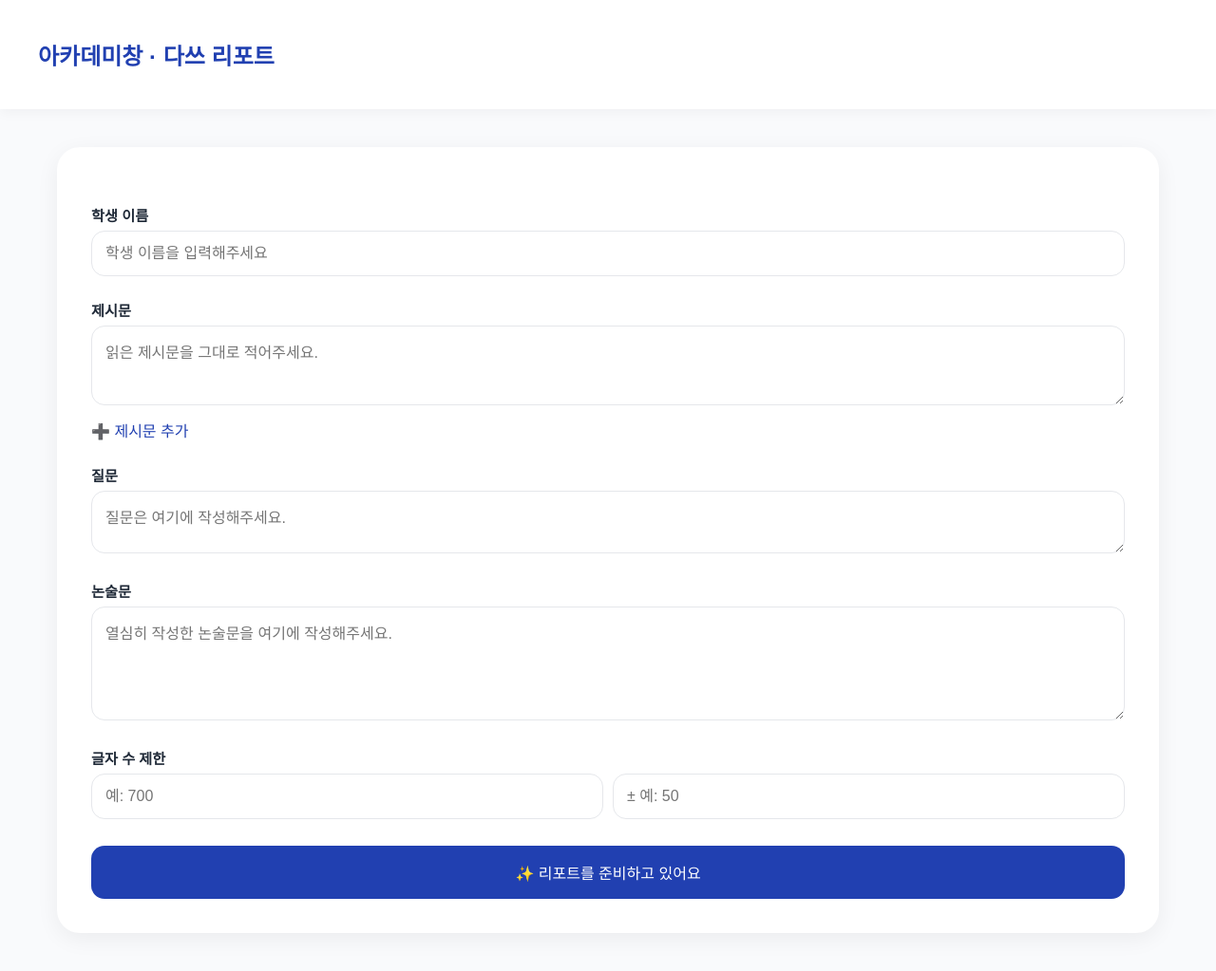
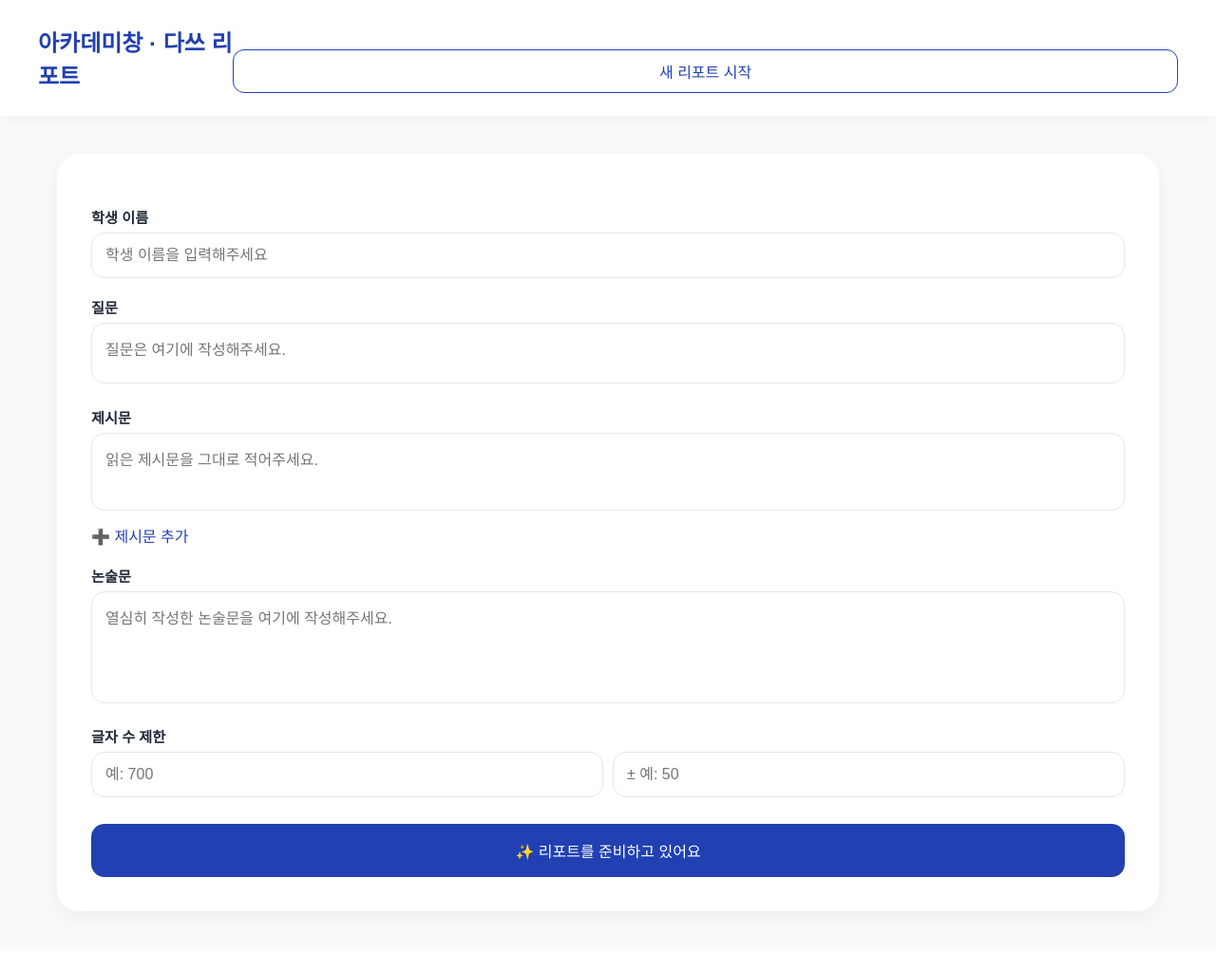
Before and after one commit to cho-huiseong/flask-essay-review, a Flask app: page / in a window 1280 px wide. Shown: the whole page at 95% size. After the commit the page ends 967 px from the top, so only its background shows below. Run offline with Flask 3, Linux system fonts and the light colour scheme; some libraries are stand-ins or nearby versions; some web fonts are replaced.

Commit message:
update: 프롬프트 강화 및 새 리포트 버튼 추가

```diff
--- a/app.py
+++ b/app.py
@@ -5,13 +5,14 @@ import os
 import re
 import json
 
-app = Flask(__name__)
+app = Flask(__name__, template_folder=".")
 CORS(app)
 
 client = OpenAI(api_key=os.getenv("OPENAI_API_KEY"))
 
 @app.route("/")
 def index():
+    # 템플릿 폴더를 현재 경로로 지정했으므로 index.html을 그대로 렌더링
     return render_template("index.html")
 
 @app.route("/review", methods=["POST"])
@@ -23,27 +24,38 @@ def review():
     char_base = data.get("charBase")
     char_range = data.get("charRange")
 
-    labels = ['가','나','다','라','마','바']
+    labels = ['가','나','다','라','마','바','사','아','자','차']
     passage_text = "\n".join([f"제시문 <{labels[i]}>: {p}" for i, p in enumerate(passages)])
 
-    try:
-        base = int(char_base)
-        delta = int(char_range)
-        min_chars = base - delta
-        max_chars = base + delta
-    except:
-        min_chars = 0
-        max_chars = 9999
+    # 글자수 제한은 '현 상태 유지' (차단 없음)
 
     prompt = f"""
 당신은 초등학생을 가르치는 논술 선생님입니다.
 
 다음은 논술 평가 기준입니다:
 
-[논리력] 논제가 물어본 것에 답했는가? 주장을 밝혔는가? 주장에 적절한 까닭을 밝혔는가?
-[독해력] 제시문에 있는 내용으로만 구성되었는가? 제시문 분석이 올바르게 이루어졌는가?
-[구성력] 문단 들여쓰기, 구분이 확실하게 되어 있는가? 논리적 흐름이 방해되지 않는가?
-[표현력] 문법에 맞는 문장을 구사했는가? 적절한 어휘를 사용했는가? 맞춤법 표기가 틀리지 않았는가?
+[논리력]
+- 논제가 요구한 질문에 정확히 답했는가?
+- 글의 주장이 분명하게 드러났는가?
+- 제시문을 활용하여 주장을 뒷받침했는가?
+- 글 전체가 읽는 사람을 충분히 설득할 수 있을 만큼 논리적으로 전개되었는가?
+- ❗ 근거가 없거나 근거가 약하거나, 설득력이 부족한 경우에는 반드시 크게 감점하라 (0~4점 이하).
+
+[독해력]
+- 제시문 속 핵심 내용을 올바르게 요약하거나 인용했는가?
+- 질문에 대한 답변이 글 속에서 명확하게 드러났는가?
+- 제시문을 근거로 삼아 논지를 전개했는가?
+- ❗ 제시문 외의 배경지식이나 외부 정보를 활용한 경우에는 반드시 크게 감점하라 (0~4점 이하).
+
+[구성력]
+- 문단 구분과 들여쓰기가 잘 되어 있는가?
+- 글 전체의 논리적 흐름이 자연스럽고 방해되지 않는가?
+
+[표현력]
+- 문법에 맞는 문장을 구사했는가?
+- 적절한 어휘를 사용했는가?
+- 맞춤법이 틀리지 않았는가?
+- 문장이 어색하거나 문법적으로 잘못된 경우(비문)는 감점하라.
 
 ---
 
@@ -66,15 +78,15 @@ def review():
 
 [독해력]
 점수: (정수만)
-이유: ...
+이유: (한 문장 이상 구체적으로 작성)
 
 [구성력]
 점수: (정수만)
-이유: ...
+이유: (한 문장 이상 구체적으로 작성)
 
 [표현력]
 점수: (정수만)
-이유: ...
+이유: (한 문장 이상 구체적으로 작성)
 
 ❗ 다른 형식은 사용하지 말고 위와 같이 숫자 점수와 이유를 항목별로 분리해서 반드시 작성하세요.
 예시답안은 지금 작성하지 마세요.
@@ -92,7 +104,6 @@ def review():
         )
 
         content = response.choices[0].message.content
-        print("\n📥 GPT 평가 응답:\n", content)
 
         sections = {"논리력": {}, "독해력": {}, "구성력": {}, "표현력": {}}
         current = None
@@ -111,7 +122,9 @@ def review():
                 if "이유" in line:
                     sections[current]["reason"] = line.split(":", 1)[-1].strip()
                 elif "reason" not in sections[current]:
-                    sections[current]["reason"] = line
+                    # 이유 줄 다음 줄 등도 수집
+                    prev = sections[current].get("reason", "")
+                    sections[current]["reason"] = (prev + " " + line).strip()
 
         for k in sections:
             sections[k].setdefault("score", 0)
@@ -123,7 +136,7 @@ def review():
         })
 
     except Exception as e:
-        print("❗예외 발생 (전체 try):", str(e), flush=True)
+        print("❗예외 발생 (review):", str(e), flush=True)
         return jsonify({"error": str(e)}), 500
 
 
@@ -135,6 +148,7 @@ def example():
     essay = data.get('essay', '')
     retry = data.get('retryConfirmed', False)
 
+    # 글자 수 기본값/범위: 기존 동작 유지
     try:
         char_base = int(data.get('charBase')) if data.get('charBase') else 600
         char_range = int(data.get('charRange')) if data.get('charRange') else 100
@@ -143,7 +157,10 @@ def example():
         char_range = 100
 
     min_chars = char_base - char_range
+    max_chars = char_base + char_range
+
     if retry:
+        # 재요청 시 기준 상향은 유지 (기존 코드와 동일한 느낌으로 동작)
         min_chars += 100
         print(f"🔁 재요청으로 기준 글자 수 증가: {min_chars}자 이상")
 
@@ -152,10 +169,10 @@ def example():
 
 1. 학생의 논술문을 기반으로, 평가 기준을 고려하여 예시답안을 작성하십시오.
 - 문체는 고등학교 논술 평가에 적합하게 단정하고 객관적인 서술을 유지하십시오.
-- 예시답안은 제시문에 포함된 정보와 주장 흐름을 중심으로 구성하십시오.
+- 예시답안은 반드시 제시문에 포함된 정보와 주장 흐름만으로 구성하십시오.
 - 제시문 정보를 해석·조합하여 논지를 전개해야 합니다.
-- 제시문 외의 배경지식은 사용하지 마십시오.
-- 모든 주장과 근거는 제시문에서 출발한 내용이어야 합니다.
+- ❗ 제시문 밖의 배경지식, 상식, 사례, 정의 등을 활용하면 오답으로 간주합니다. (즉시 무효 처리)
+- 모든 주장과 근거는 반드시 제시문에서만 취해야 합니다.
 - 예시답안 서두에 질문에 대한 명확한 답변을 반드시 제시하십시오.
 - 글자 수는 학생이 작성한 논술문 기준({char_base} ± {char_range}자) 내에서 작성하십시오.
 
@@ -182,54 +199,67 @@ def example():
 """
 
     messages = [
-        {"role": "system", "content": "너는 고등학생 논술 첨삭 선생님이야."},
+        {"role": "system", "content":
+         "너는 고등학생 논술 첨삭 선생님이다. "
+         "예시답안과 비교설명 작성 시 제시문 밖의 배경지식/사실/사례 사용은 절대 금지다. "
+         "이를 사용하면 오답으로 간주된다. "
+         "모든 주장과 근거는 반드시 입력된 제시문에서만 취한다. "
+         "출력은 반드시 JSON만 사용한다."
+        },
         {"role": "user", "content": initial_prompt}
     ]
 
     parsed = {}
     example_text = ""
+    comparison_text = ""
     max_attempts = 2
 
     for attempt in range(max_attempts):
-        res = client.chat.completions.create(
-            model="gpt-4-turbo",
-            messages=messages,
-            temperature=0.7,
-            max_tokens=2000
-        )
-        content = res.choices[0].message.content
-        print("🧾 GPT 응답 원문:\n", content)
+        try:
+            res = client.chat.completions.create(
+                model="gpt-4-turbo",
+                messages=messages,
+                temperature=0.7,
+                max_tokens=2000
+            )
+            content = res.choices[0].message.content
+            print("🧾 GPT 응답 원문:\n", content)
 
-        try:
             parsed = json.loads(content)
             new_example = parsed.get("example", "")
-            print("✅ 예시답안 글자 수:", len(new_example))
+            new_comparison = parsed.get("comparison", "")
 
-            if len(new_example) >= min_chars or attempt == max_attempts - 1:
+            # 길이 검증: 최소/최대 모두 확인
+            length_ok = (len(new_example) >= min_chars and len(new_example) <= max_chars)
+
+            if length_ok or attempt == max_attempts - 1:
                 example_text = new_example
+                comparison_text = new_comparison
                 break
 
-            messages.append({"role": "assistant", "content": new_example})
+            # 재시도 프롬프트 보강
+            messages.append({"role": "assistant", "content": content})
             messages.append({
                 "role": "user",
                 "content": (
-                    f"이전 예시답안은 {len(new_example)}자입니다. 아래 조건을 지켜 다시 작성하십시오:\n"
-                    f"- 반드시 {min_chars + (attempt + 1) * 100}자 이상 작성하십시오\n"
-                    f"- 주장과 근거를 추가하고 예시를 확장하십시오\n"
-                    f"- 논리 흐름과 문체는 유지하십시오"
+                    f"방금 예시답안 길이 {len(new_example)}자입니다. "
+                    f"반드시 {min_chars}자 이상 {max_chars}자 이하로, 제시문 내용만 활용하여 다시 작성하십시오. "
+                    f"배경지식/외부 정보를 사용하면 무효입니다."
                 )
             })
+
         except json.JSONDecodeError:
             print("❌ JSON 파싱 실패:\n", content)
+            # 형식 위반 시 재시도
             continue
-
-    example_text = parsed.get("example", "")
-    comparison_text = parsed.get("comparison", "")
+        except Exception as e:
+            print("❗예외 발생 (example):", str(e), flush=True)
+            return jsonify({"error": str(e)}), 500
 
     return jsonify({
         "example": example_text,
         "comparison": comparison_text,
-        "length_valid": len(example_text) >= min_chars,
+        "length_valid": (len(example_text) >= min_chars and len(example_text) <= max_chars),
         "length_actual": len(example_text)
     })
 
--- a/templates/index.html
+++ b/templates/index.html
@@ -37,7 +37,18 @@
       font-size: 1.5rem;
       color: var(--primary);
       font-weight: 700;
+      margin: 0;
     }
+    header .ghost{
+      background: transparent;
+      color: var(--primary);
+      border: 1px solid var(--primary);
+      padding: 10px 14px;
+      border-radius: 12px;
+      cursor: pointer;
+    }
+    header .ghost:hover{ background: rgba(33,64,177,0.06);}
+
     .layout {
       display: flex;
       flex-wrap: wrap;
@@ -55,7 +66,7 @@
     }
     label {
       font-weight: 600;
-      margin-top: 1.5rem;
+      margin-top: 1.2rem;
       display: block;
       font-size: 0.95rem;
     }
@@ -68,6 +79,8 @@
       background: white;
       font-size: 1rem;
       transition: border 0.2s;
+      resize: none; /* auto-resize 적용을 위해 수동 리사이즈 비활성화 */
+      overflow: hidden; /* 스크롤 숨김 */
     }
     textarea:focus, input:focus {
       outline: none;
@@ -88,20 +101,6 @@
     button:hover {
       background-color: #1a2f91;
     }
-    .stat-line {
-      margin-top: 12px;
-      font-size: 0.95rem;
-    }
-    .stat-bar {
-      height: 10px;
-      background: #e0e7ff;
-      border-radius: 5px;
-      overflow: hidden;
-    }
-    .stat-fill {
-      height: 10px;
-      background: var(--primary);
-    }
     .fade {
       opacity: 0;
       transform: translateY(20px);
@@ -114,41 +113,45 @@
   </style>
 </head>
 <body>
-  <header><h1>아카데미창 · 다쓰 리포트</h1></header>
+  <header>
+    <h1>아카데미창 · 다쓰 리포트</h1>
+    <!-- 우측 상단 새 리포트 버튼 -->
+    <button id="resetBtn" onclick="resetAll()" class="ghost">새 리포트 시작</button>
+  </header>
+
   <div class="layout" id="mainSection">
     <div class="left">
       <label>학생 이름</label>
       <input id="studentName" type="text" placeholder="학생 이름을 입력해주세요" />
+
+      <!-- 🔁 입력 순서 변경: 질문을 제시문보다 위로 -->
+      <label>질문</label>
+      <textarea id="question" rows="2" placeholder="질문은 여기에 작성해주세요."></textarea>
+
       <label>제시문</label>
       <div id="passages">
         <textarea class="passage" rows="3" placeholder="읽은 제시문을 그대로 적어주세요."></textarea>
       </div>
       <div class="add-passage" onclick="addPassage()" style="margin-top:10px; color:var(--primary); cursor:pointer;">➕ 제시문 추가</div>
-      <label>질문</label>
-      <textarea id="question" rows="2" placeholder="질문은 여기에 작성해주세요."></textarea>
+
       <label>논술문</label>
       <textarea id="essay" rows="5" placeholder="열심히 작성한 논술문을 여기에 작성해주세요." oninput="updateCharCount()"></textarea>
       <div id="charCount" style="margin-top:6px; font-size:0.9rem; color:#555;"></div>
+
       <label>글자 수 제한</label>
       <div style="display:flex; gap:10px;">
         <input id="charBase" type="number" placeholder="예: 700" />
         <input id="charRange" type="number" placeholder="± 예: 50" />
       </div>
+
       <button onclick="submitEssay()">✨ 리포트를 준비하고 있어요</button>
       <div id="loading" style="display:none; margin-top:12px;">⏳ 학생의 글을 정성껏 읽고 있어요</div>
       <div id="error" style="display:none; color:red; margin-top:12px;">⚠️ 문제가 발생했어요. 다시 시도해볼까요?</div>
     </div>
+
     <div class="right fade" id="resultCard" style="display:none">
       <h3>📋 학생의 역량, 이렇게 정리했어요</h3>
       <div id="evalSummary"></div>
-      <div class="stat-line">🧠 논리력</div>
-      <div class="stat-bar"><div class="stat-fill" id="logicBar"></div></div>
-      <div class="stat-line">📖 독해력</div>
-      <div class="stat-bar"><div class="stat-fill" id="readingBar"></div></div>
-      <div class="stat-line">🧱 구성력</div>
-      <div class="stat-bar"><div class="stat-fill" id="structureBar"></div></div>
-      <div class="stat-line">🗣 표현력</div>
-      <div class="stat-bar"><div class="stat-fill" id="expressionBar"></div></div>
       <button onclick="showExample()">💡 다른 방식의 접근도 살펴보세요</button>
     </div>
   </div>
@@ -161,7 +164,7 @@
       <h3>🔍 학생의 논술문과 비교한 분석이에요</h3>
       <p id="comparisonBox"></p>
       <p id="lengthWarning" style="color: red; font-size: 0.9rem; display: none;"></p>
-      <div id="retryButtonBox" style="display: none; margin-top: 10px;">
+      <div id="retryButtonBox" style="display: none; margin-top: 10px; gap: 8px;">
         <button onclick="handleRetryResponse(true)">예</button>
         <button onclick="handleRetryResponse(false)">아니요</button>
       </div>
@@ -169,15 +172,35 @@
       <button onclick="backToMain()">🔙 다시 입력하러 가기</button>
     </div>
   </div>
+
   <script>
     let savedScores = [], savedReasons = {}, savedExample = '', savedComparison = '';
+    let scoreChart = null;
     const today = new Date().toISOString().split('T')[0];
-    let retryConfirmed = false;
 
+    // ----- auto-resize -----
+    function autoResize(el){
+      el.style.height = "auto";
+      el.style.height = el.scrollHeight + "px";
+    }
+    function bindAutoResizeToAll(){
+      document.querySelectorAll("textarea").forEach(t=>{
+        // 중복 바인딩 방지
+        if (!t.dataset.autoresizeBound){
+          t.addEventListener("input", ()=>autoResize(t));
+          t.dataset.autoresizeBound = "1";
+          autoResize(t); // 초기 호출
+        }
+      });
+    }
+    document.addEventListener("DOMContentLoaded", bindAutoResizeToAll);
+
+    // ----- UI helpers -----
     function addPassage() {
       const wrapper = document.createElement("div");
       wrapper.innerHTML = '<textarea class="passage" rows="3" placeholder="읽은 제시문을 그대로 적어주세요."></textarea>';
       document.getElementById("passages").appendChild(wrapper);
+      bindAutoResizeToAll();
     }
 
     function updateCharCount() {
@@ -185,11 +208,38 @@
       document.getElementById("charCount").textContent = `현재까지 작성한 글자 수: ${count}자`;
     }
 
+    function resetAll(){
+      // 입력값 초기화
+      document.getElementById("studentName").value = "";
+      document.getElementById("question").value = "";
+      document.getElementById("essay").value = "";
+      document.getElementById("charBase").value = "";
+      document.getElementById("charRange").value = "";
+      document.getElementById("charCount").textContent = "";
+
+      // 제시문 한 칸만 남기기
+      const pWrap = document.getElementById("passages");
+      pWrap.innerHTML = '<textarea class="passage" rows="3" placeholder="읽은 제시문을 그대로 적어주세요."></textarea>';
+      bindAutoResizeToAll();
+
+      // 상태/결과 초기화
+      savedScores = []; savedReasons = {}; savedExample = ""; savedComparison = "";
+      document.getElementById("resultCard").style.display = "none";
+      document.getElementById("exampleSection").style.display = "none";
+      document.getElementById("mainSection").style.display = "flex";
+      document.getElementById("loading").style.display = "none";
+      document.getElementById("error").style.display = "none";
+
+      // 차트 제거
+      if (scoreChart) { scoreChart.destroy(); scoreChart = null; }
+    }
+
+    // ----- API calls -----
     async function submitEssay() {
-      const name = document.getElementById("studentName").value;
+      const name = document.getElementById("studentName").value.trim();
       const passages = [...document.querySelectorAll(".passage")].map(p => p.value).filter(p => p.trim());
-      const question = document.getElementById("question").value;
-      const essay = document.getElementById("essay").value;
+      const question = document.getElementById("question").value.trim();
+      const essay = document.getElementById("essay").value.trim();
       const charBase = document.getElementById("charBase").value;
       const charRange = document.getElementById("charRange").value;
 
@@ -208,27 +258,56 @@
           body: JSON.stringify({ passages, question, essay, charBase, charRange })
         });
         const result = await res.json();
+        if (!res.ok) throw new Error(result.error || "서버 오류");
+
         savedScores = result.scores;
         savedReasons = result.reasons;
 
-        const labels = ['논리력','독해력','구성력','표현력'];
-        const bars = ['logicBar', 'readingBar', 'structureBar', 'expressionBar'];
+        // 결과 렌더링
+        document.getElementById("resultCard").style.display = "block";
+        setTimeout(() => document.getElementById("resultCard").classList.add("show"), 30);
 
-        document.getElementById("evalSummary").innerHTML = labels.map((label, i) =>
-          `<div class='score-block'><strong>${label} (${savedScores[i]}점)</strong>${savedReasons[label]}</div>`
-        ).join('');
+        document.getElementById("evalSummary").innerHTML = `
+          <div style="display: grid; grid-template-columns: 1fr 1fr; gap: 20px;">
+            ${['논리력','독해력','구성력','표현력'].map((label, i) => `
+              <div style="background:white; border-radius:16px; padding:20px; box-shadow:0 4px 12px rgba(0,0,0,0.06);">
+                <h4 style="margin:0 0 12px; font-size:1.1rem;">${label} (${savedScores[i]}점)</h4>
+                <p style="margin:0; color:#4b5563; line-height:1.5;">${savedReasons[label]}</p>
+              </div>
+            `).join('')}
+          </div>
+          <div style="margin-top: 40px;">
+            <canvas id="scoreChart" height="300"></canvas>
+          </div>
+        `;
 
-        bars.forEach((barId, i) => {
-          document.getElementById(barId).style.width = `${savedScores[i] * 10}%`;
+        const ctx = document.getElementById("scoreChart").getContext("2d");
+        if (scoreChart) scoreChart.destroy();
+        scoreChart = new Chart(ctx, {
+          type: "bar",
+          data: {
+            labels: ["논리력", "독해력", "구성력", "표현력"],
+            datasets: [{
+              label: "점수",
+              data: savedScores,
+              backgroundColor: ["#6366f1", "#3b82f6", "#f59e0b", "#10b981"],
+              borderRadius: 8,
+              barThickness: 40
+            }]
+          },
+          options: {
+            scales: {
+              y: { beginAtZero: true, max: 10, ticks: { stepSize: 1 } }
+            },
+            plugins: { legend: { display: false } }
+          }
         });
 
+      } catch (err) {
+        console.error("리뷰 오류:", err);
+        document.getElementById("error").style.display = "block";
+      } finally {
         document.getElementById("loading").style.display = "none";
-        document.getElementById("resultCard").style.display = "block";
-        setTimeout(() => document.getElementById("resultCard").classList.add("show"), 50);
-      } catch (e) {
-        document.getElementById("loading").style.display = "none";
-        document.getElementById("error").style.display = "block";
-        console.error("리포트 오류:", e);
       }
     }
 
@@ -257,13 +336,14 @@
         if (result.error) throw new Error(result.error);
         savedExample = result.example || "예시답안 없음";
         savedComparison = result.comparison || "비교 설명 없음";
+
         document.getElementById("exampleAnswer").textContent = savedExample;
         document.getElementById("comparisonBox").textContent = savedComparison;
 
         if (!result.length_valid && !retry) {
           document.getElementById("lengthWarning").style.display = "block";
           document.getElementById("lengthWarning").textContent =
-            `이 예시답안은 ${result.length_actual}자로, 기준에 부족합니다. 다시 생성할까요?`;
+            `이 예시답안은 ${result.length_actual}자로, 기준에 부족하거나 초과합니다. 다시 생성할까요?`;
           document.getElementById("retryButtonBox").style.display = "flex";
         }
 
@@ -271,11 +351,11 @@
         document.getElementById("exampleResult").style.display = "block";
       })
       .catch(err => {
+        console.error("예시답안 오류:", err);
         document.getElementById("exampleAnswer").textContent = "❗ 예시답안 생성 중 오류가 발생했습니다.";
         document.getElementById("comparisonBox").textContent = "";
         document.getElementById("exampleLoading").style.display = "none";
         document.getElementById("exampleResult").style.display = "block";
-        console.error("예시답안 오류:", err);
       });
     }
 
@@ -303,13 +383,13 @@
         <p>학생: ${name} | 날짜: ${today}</p>
         <p>공백 포함 글자 수: ${charCount}자</p>
         <h4>🖊 작성한 논술문</h4>
-        <p>${essay}</p>
+        <p>${essay.replace(/\n/g,'<br>')}</p>
         <h4>📊 평가 요약</h4>
         ${['논리력','독해력','구성력','표현력'].map((label, i) => `<p><strong>${label} (${savedScores[i]}점)</strong><br>${savedReasons[label]}</p>`).join('')}
         <h4>📝 예시답안</h4>
-        <p>${savedExample}</p>
+        <p>${savedExample.replace(/\n/g,'<br>')}</p>
         <h4>🔍 비교 분석</h4>
-        <p>${savedComparison}</p>
+        <p>${savedComparison.replace(/\n/g,'<br>')}</p>
       `;
       html2pdf().from(wrapper).set({
         margin: 10,
```
